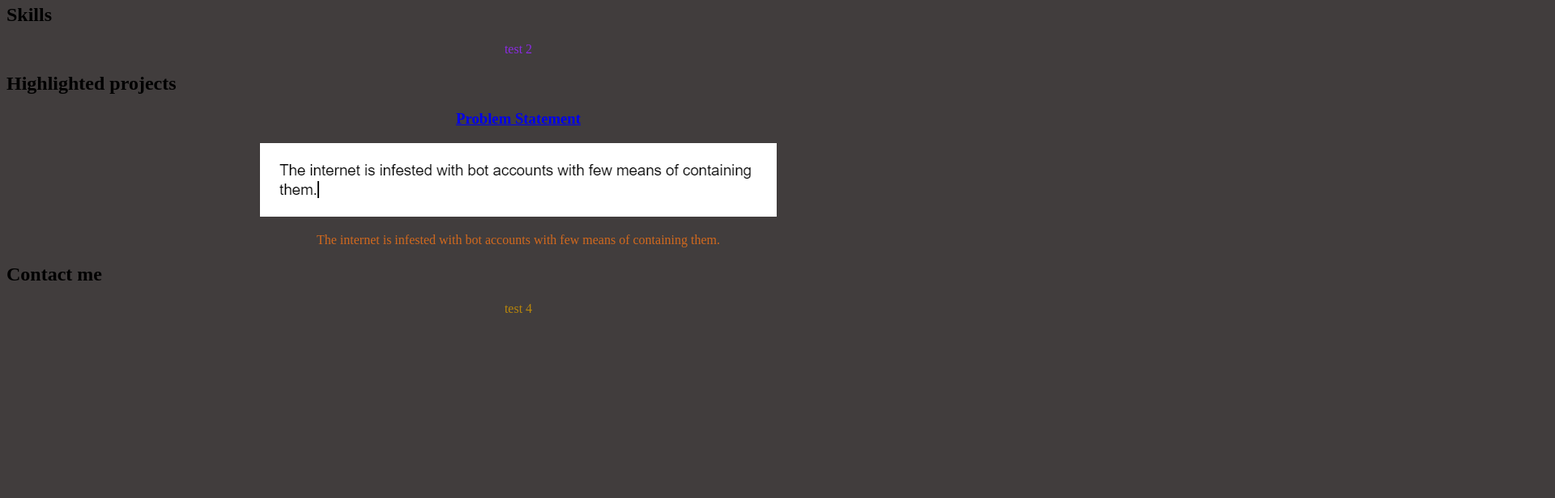
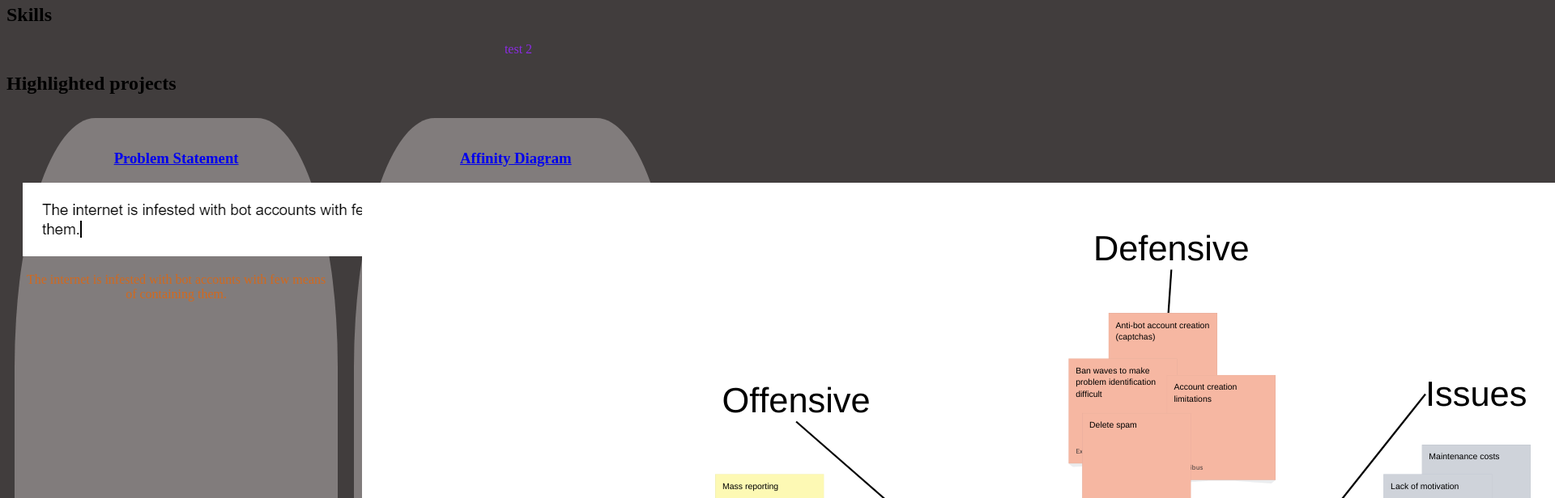
Before and after one commit to LucasNCitMW/LucasNCitMW.github.io, a plain HTML site: page index.html in a window 1280 px wide. Shown: the part 160-776 px from the top of the page at 81% size, 1920 px wide, since content can reach past the window. Drawn offline with Linux system fonts and the light colour scheme.

Commit message:
Add files via upload

```diff
--- a/index.html
+++ b/index.html
@@ -29,6 +29,16 @@
                 </a>
                 <p>The internet is infested with bot accounts with few means of containing them.</p>
             </section>
+
+            <!--Affinity Diagram Assignment -->
+            <section class="project">
+                <a href="files/affinity.pdf">
+                    <h3>Affinity Diagram</h3></a>
+                <a href="files/affinity.pdf">
+                    <img src="images/affinity.png"></a>
+                <p>Text describing the diagram</p>
+            </section>
+
         </div>
 
         <h2>Contact me</h2>
--- a/styles.css
+++ b/styles.css
@@ -22,3 +22,15 @@ h1 {
     text-align: center;
     color: darkgoldenrod;
 }
+
+.projects {
+    display:flex;
+    flex-wrap:wrap;
+ }
+.project {
+    width: 30%;
+    margin: 10px;
+    padding: 20px 10px;
+    background: rgb(129, 124, 124);
+    border-radius: 25%;
+}
```
Also changed, not shown: images/affinity.png (added), 1 other file.
